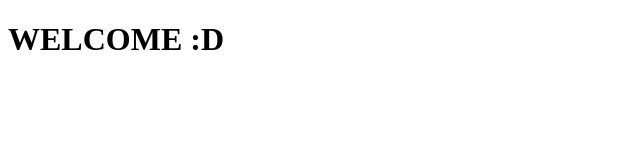
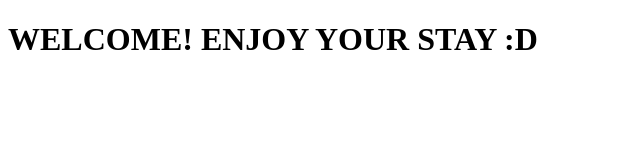
Before and after one commit to tunkukhairihermione/potionfy, a plain HTML site: page index.html in a window 1280 px wide. Shown: the whole page, without its empty margins (0-640 px from the left). Drawn offline with Linux system fonts and the light colour scheme.

Commit message:
add landing message. #1

```diff
--- a/index.html
+++ b/index.html
@@ -9,7 +9,7 @@
 
 
     <h1>
-        WELCOME :D
+        WELCOME! ENJOY YOUR STAY :D
 
     </h1>
 </body>
```
